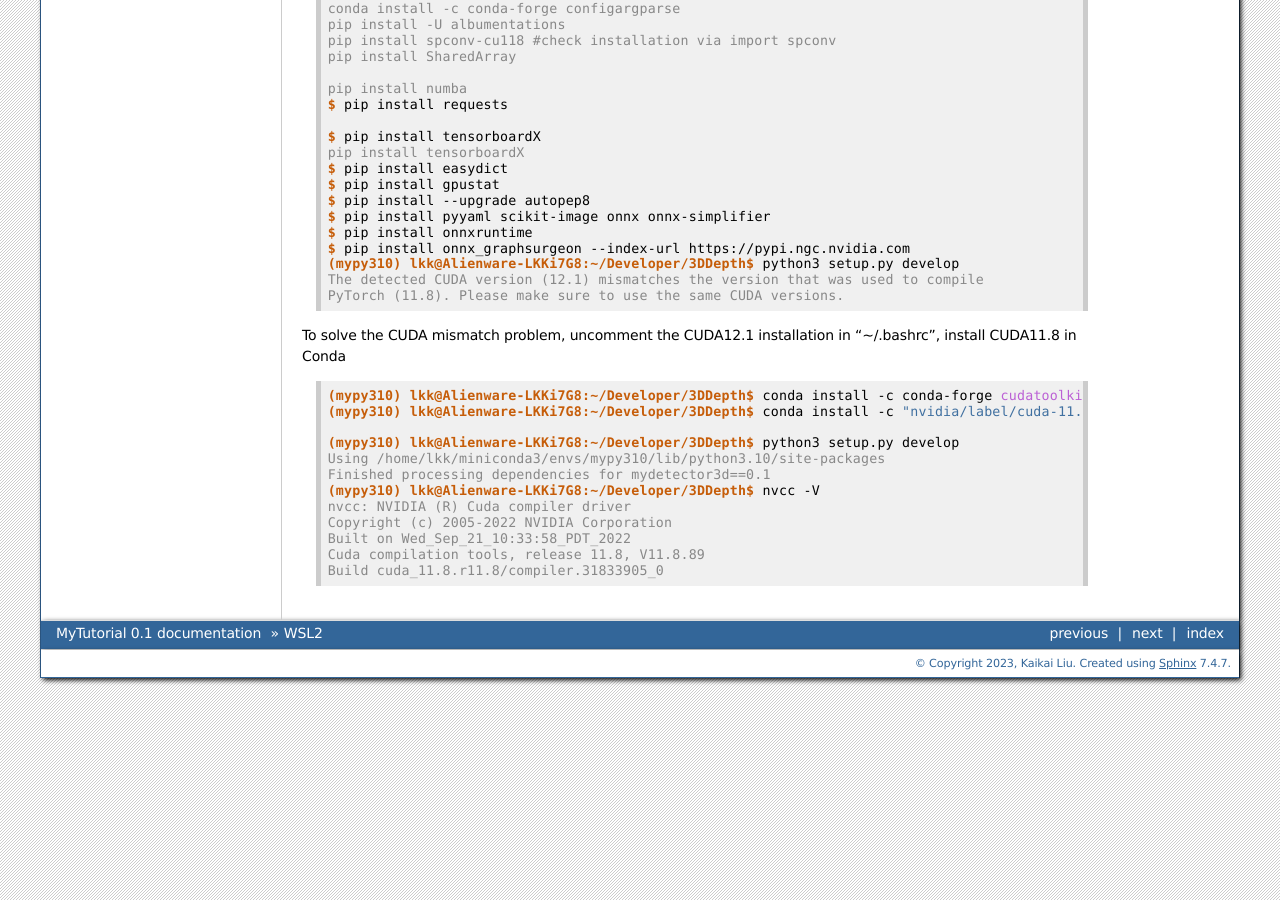
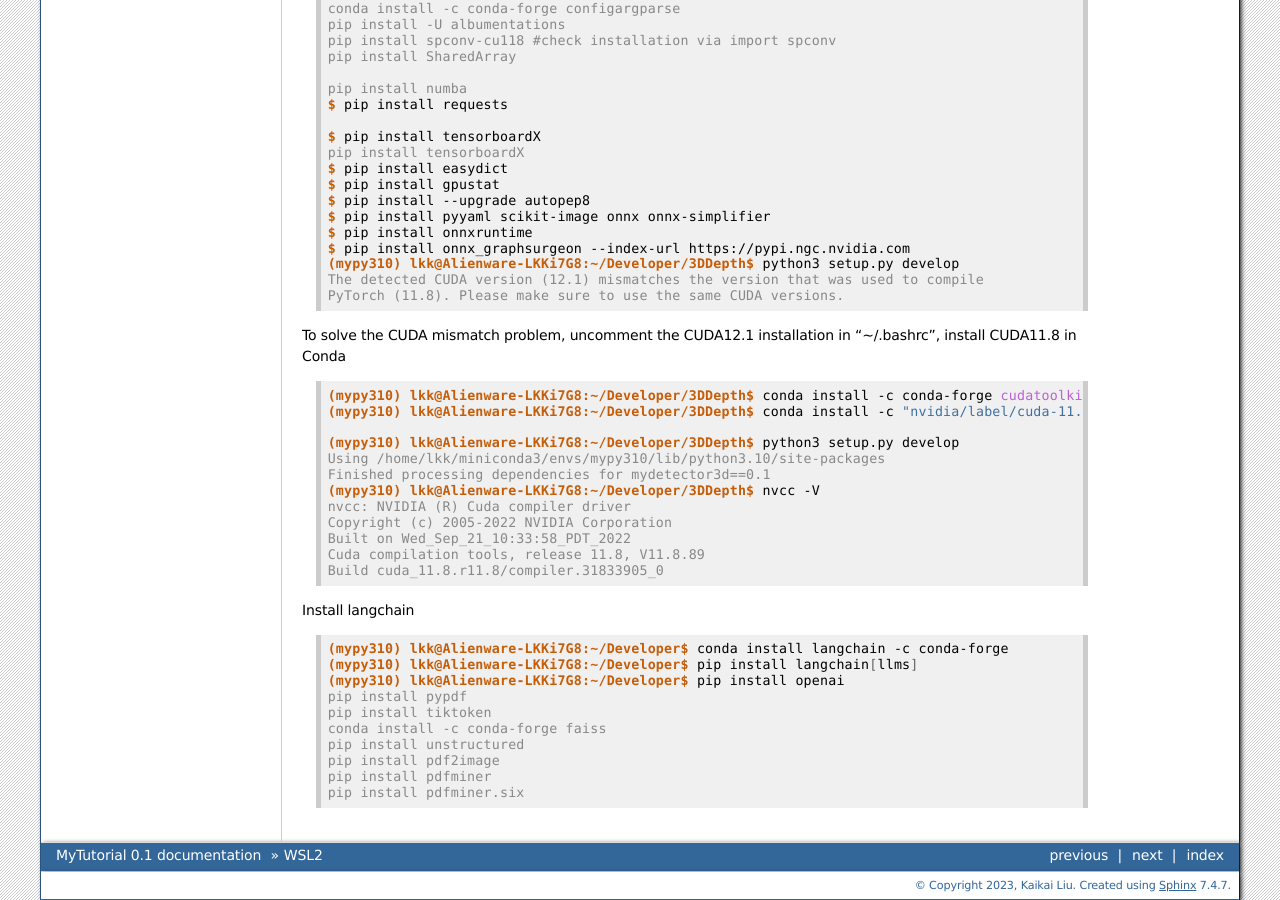
Before and after one commit to lkk688/mytutorial, a Sphinx documentation site: the page built from docs/source/WSL2.rst, in a window 1280 px wide and 900 px high, scrolled down 2536 px. Built offline with Sphinx 7.4.7, drawn with Linux system fonts in a browser that asks for light colours.

Commit message:
update WSL2

```diff
--- a/docs/source/WSL2.rst
+++ b/docs/source/WSL2.rst
@@ -175,3 +175,18 @@ To solve the CUDA mismatch problem, uncomment the CUDA12.1 installation in "~/.b
     Built on Wed_Sep_21_10:33:58_PDT_2022
     Cuda compilation tools, release 11.8, V11.8.89
     Build cuda_11.8.r11.8/compiler.31833905_0
+
+Install langchain
+
+.. code-block:: console
+
+    (mypy310) lkk@Alienware-LKKi7G8:~/Developer$ conda install langchain -c conda-forge
+    (mypy310) lkk@Alienware-LKKi7G8:~/Developer$ pip install langchain[llms]
+    (mypy310) lkk@Alienware-LKKi7G8:~/Developer$ pip install openai
+    pip install pypdf
+    pip install tiktoken
+    conda install -c conda-forge faiss
+    pip install unstructured
+    pip install pdf2image
+    pip install pdfminer
+    pip install pdfminer.six
```
